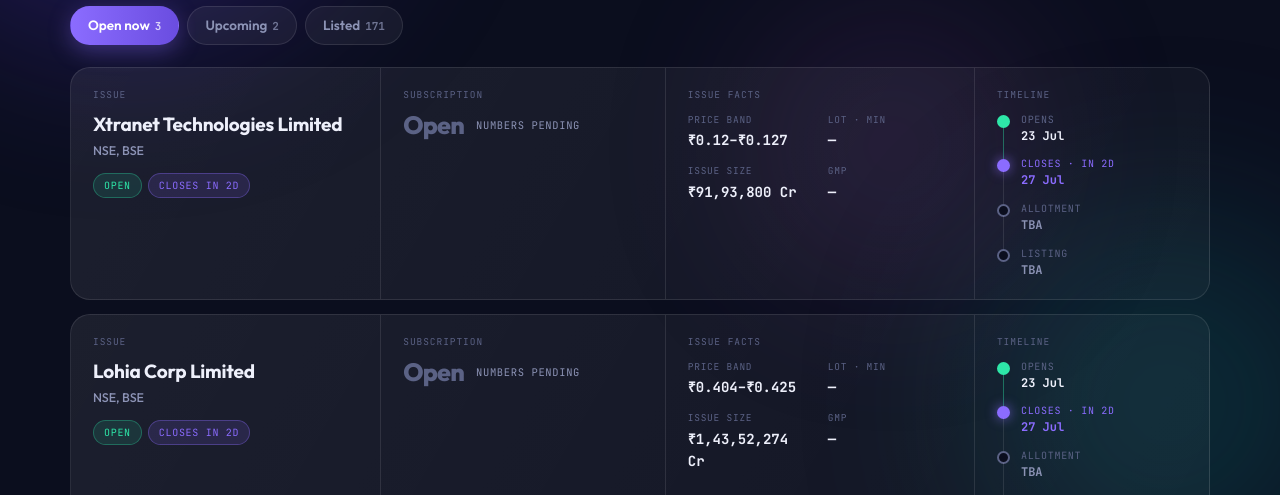
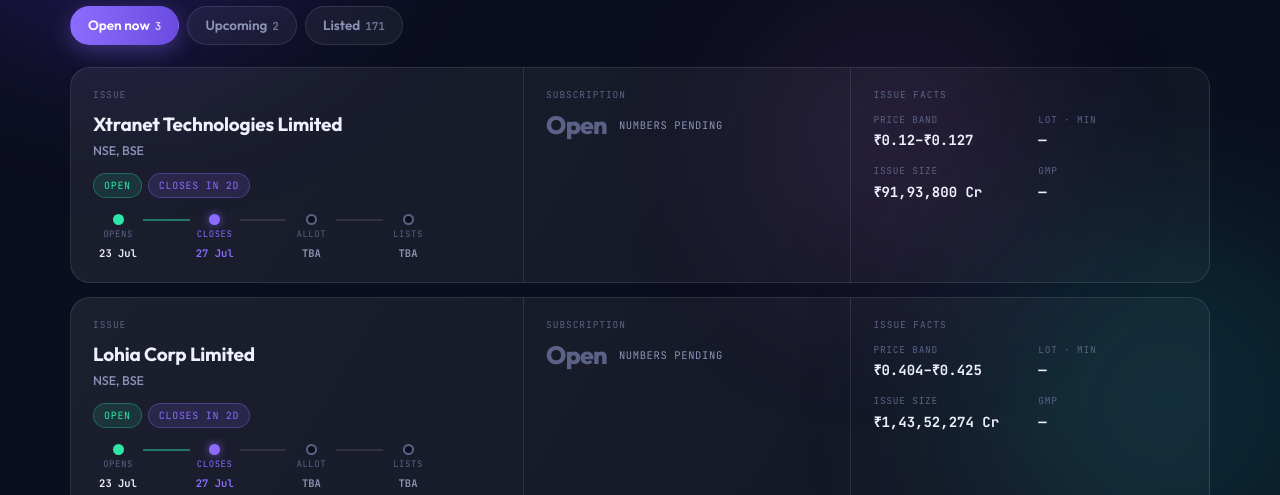
Before and after one commit to harshitag456/ipo-tracker, a plain HTML site: page index.html in a window 1280 px wide. Shown: the part 305-800 px from the top of the page. Drawn offline with Linux system fonts and the light colour scheme.

Commit message:
Update index.html

```diff
--- a/index.html
+++ b/index.html
@@ -76,7 +76,7 @@
   .card{
     background:linear-gradient(120deg,rgba(255,255,255,.07),rgba(255,255,255,.03));
     border:1px solid var(--edge);border-radius:20px;
-    display:grid;grid-template-columns:1.25fr 1.15fr 1.25fr .95fr;
+    display:grid;grid-template-columns:1.45fr 1.05fr 1.15fr;
     transform-style:preserve-3d;will-change:transform;
     transition:box-shadow .25s ease;position:relative;overflow:hidden;
     opacity:0;transform:translateY(22px);
@@ -129,23 +129,18 @@
   .fact .gmp{color:var(--green)}
   .fact .est{color:var(--cyan)}
 
-  /* Zone 4: milestone timeline */
-  .tl{display:flex;flex-direction:column;gap:0}
-  .tl-item{display:grid;grid-template-columns:14px 1fr;gap:10px;align-items:flex-start;position:relative;padding-bottom:12px}
-  .tl-item:last-child{padding-bottom:0}
-  .tl-item::before{
-    content:"";position:absolute;left:6px;top:14px;bottom:-2px;width:1px;background:var(--edge);
-  }
-  .tl-item:last-child::before{display:none}
-  .tl-dot{width:13px;height:13px;border-radius:50%;border:2px solid var(--faint);background:var(--bg);margin-top:2px}
-  .tl-item.done .tl-dot{border-color:var(--green);background:var(--green)}
-  .tl-item.done::before{background:rgba(46,230,168,.4)}
-  .tl-item.now .tl-dot{border-color:var(--violet);background:var(--violet);box-shadow:0 0 12px rgba(139,108,255,.7)}
-  .tl-item .tl-k{font-family:var(--mono);font-size:10px;color:var(--faint);text-transform:uppercase;letter-spacing:.07em;line-height:1.3}
-  .tl-item .tl-v{font-family:var(--mono);font-size:12px;font-weight:600;margin-top:1px}
-  .tl-item.now .tl-k,.tl-item.now .tl-v{color:var(--violet)}
-  .tl-item.done .tl-v{color:var(--text)}
-  .tl-item.future .tl-v{color:var(--muted)}
+  /* Zone 1 add-on: horizontal milestone stepper */
+  .tlh{display:flex;align-items:flex-start;margin-top:16px;max-width:340px}
+  .tlh-step{display:flex;flex-direction:column;align-items:center;gap:3px;min-width:50px}
+  .tlh-dot{width:11px;height:11px;border-radius:50%;border:2px solid var(--faint);background:var(--bg)}
+  .tlh-step.done .tlh-dot{border-color:var(--green);background:var(--green)}
+  .tlh-step.now .tlh-dot{border-color:var(--violet);background:var(--violet);box-shadow:0 0 10px rgba(139,108,255,.7)}
+  .tlh-line{flex:1;height:2px;background:var(--edge);margin-top:5px;min-width:14px}
+  .tlh-line.done{background:rgba(46,230,168,.45)}
+  .tlh-k{font-family:var(--mono);font-size:9px;color:var(--faint);text-transform:uppercase;letter-spacing:.06em}
+  .tlh-v{font-family:var(--mono);font-size:10.5px;font-weight:600;color:var(--muted)}
+  .tlh-step.done .tlh-v{color:var(--text)}
+  .tlh-step.now .tlh-k,.tlh-step.now .tlh-v{color:var(--violet)}
 
   .empty{text-align:center;color:var(--muted);padding:70px 20px;border:1px dashed var(--edge-hi);border-radius:20px}
   footer{border-top:1px solid var(--edge);padding:24px 0 46px;font-size:12.5px;color:var(--faint);position:relative;z-index:2}
@@ -153,16 +148,16 @@
 
   @media (max-width:960px){
     .card{grid-template-columns:1fr 1fr}
-    .sec + .sec{border-left:none}
-    .sec:nth-child(even of .sec){border-left:1px solid var(--edge)}
-    .sec{border-top:1px solid var(--edge)}
-    .sec:nth-child(2),.sec:nth-child(3){border-top:none}
+    .sec{border-left:none;border-top:1px solid var(--edge)}
+    .sec.who{grid-column:1/-1;border-top:none}
+    .sec:last-of-type{border-left:1px solid var(--edge)}
   }
   @media (max-width:600px){
     .scene{display:none}
     .card{grid-template-columns:1fr}
     .sec{border-left:none!important;border-top:1px solid var(--edge)}
-    .sec:first-of-type{border-top:none}
+    .sec.who{border-top:none}
+    .tlh{max-width:none}
   }
   @media (prefers-reduced-motion:reduce){
     .orb,.cube,.stamp .dot{animation:none!important}
@@ -292,30 +287,29 @@
   '</div></div>';
 }
 
-/* Zone 4: milestone timeline */
+/* Horizontal milestone stepper (lives inside the Issue zone) */
 function timelineHTML(ipo){
   const today=todayISO();
   const steps=[
     ["Opens", ipo.openDate],
     ["Closes", ipo.closeDate],
-    ["Allotment", ipo.allotmentDate],
-    ["Listing", ipo.listingDate],
+    ["Allot", ipo.allotmentDate],
+    ["Lists", ipo.listingDate],
   ];
-  // find current stage: first step whose date is today or in future
+  if(!steps.some(([k,d])=>d)) return "";
   let nowIdx=steps.findIndex(([k,d])=>d&&d>=today);
   if(ipo.status==="listed") nowIdx=-2; // all done
-  const items=steps.map(([k,d],i)=>{
-    let cls="future";
-    if(nowIdx===-2||(d&&d<today)) cls="done";
-    else if(i===nowIdx) cls="now";
-    let extra="";
-    if(k==="Closes"&&ipo.status==="open"&&d){
-      const dd=daysTo(d);
-      if(dd>=0) extra=' · '+(dd===0?'today':'in '+dd+'d');
-    }
-    return '<div class="tl-item '+cls+'"><span class="tl-dot"></span><div><div class="tl-k">'+k+extra+'</div><div class="tl-v">'+(fmtDate(d)||'TBA')+'</div></div></div>';
-  }).join("");
-  return '<div class="sec"><div class="sec-label">Timeline</div><div class="tl">'+items+'</div></div>';
+  const state=i=>{
+    const d=steps[i][1];
+    if(nowIdx===-2||(d&&d<today)) return "done";
+    if(i===nowIdx) return "now";
+    return "future";
+  };
+  return '<div class="tlh">'+steps.map(([k,d],i)=>{
+    const s=state(i);
+    const line=i<steps.length-1?'<span class="tlh-line'+(state(i)==="done"&&state(i+1)!=="future"?" done":"")+'"></span>':'';
+    return '<span class="tlh-step '+s+'"><span class="tlh-dot"></span><span class="tlh-k">'+k+'</span><span class="tlh-v">'+(fmtDate(d)||'TBA')+'</span></span>'+line;
+  }).join("")+'</div>';
 }
 
 function render(){
@@ -328,14 +322,14 @@
   stack.innerHTML=rows.map(ipo=>{
     const cdChip=(ipo.status==="open"&&ipo.closeDate&&daysTo(ipo.closeDate)>=0)?'<span class="chip cd">closes '+(daysTo(ipo.closeDate)===0?'today':'in '+daysTo(ipo.closeDate)+'d')+'</span>':'';
     return '<article class="card"><div class="glare"></div>'+
-      '<div class="sec"><div class="sec-label">Issue</div>'+
+      '<div class="sec who"><div class="sec-label">Issue</div>'+
         '<div class="co-name">'+ipo.company+'</div>'+
         '<div class="co-meta">'+(ipo.sector&&ipo.sector!=="—"?ipo.sector+' · ':'')+ipo.exchange+'</div>'+
         '<div class="chips"><span class="chip '+ipo.status+'">'+ipo.status+'</span>'+(ipo.board==="SME"?'<span class="chip sme">SME</span>':'')+cdChip+'</div>'+
+        timelineHTML(ipo)+
       '</div>'+
       pulseHTML(ipo)+
       factsHTML(ipo)+
-      timelineHTML(ipo)+
     '</article>';
   }).join("");
   animate();
```
